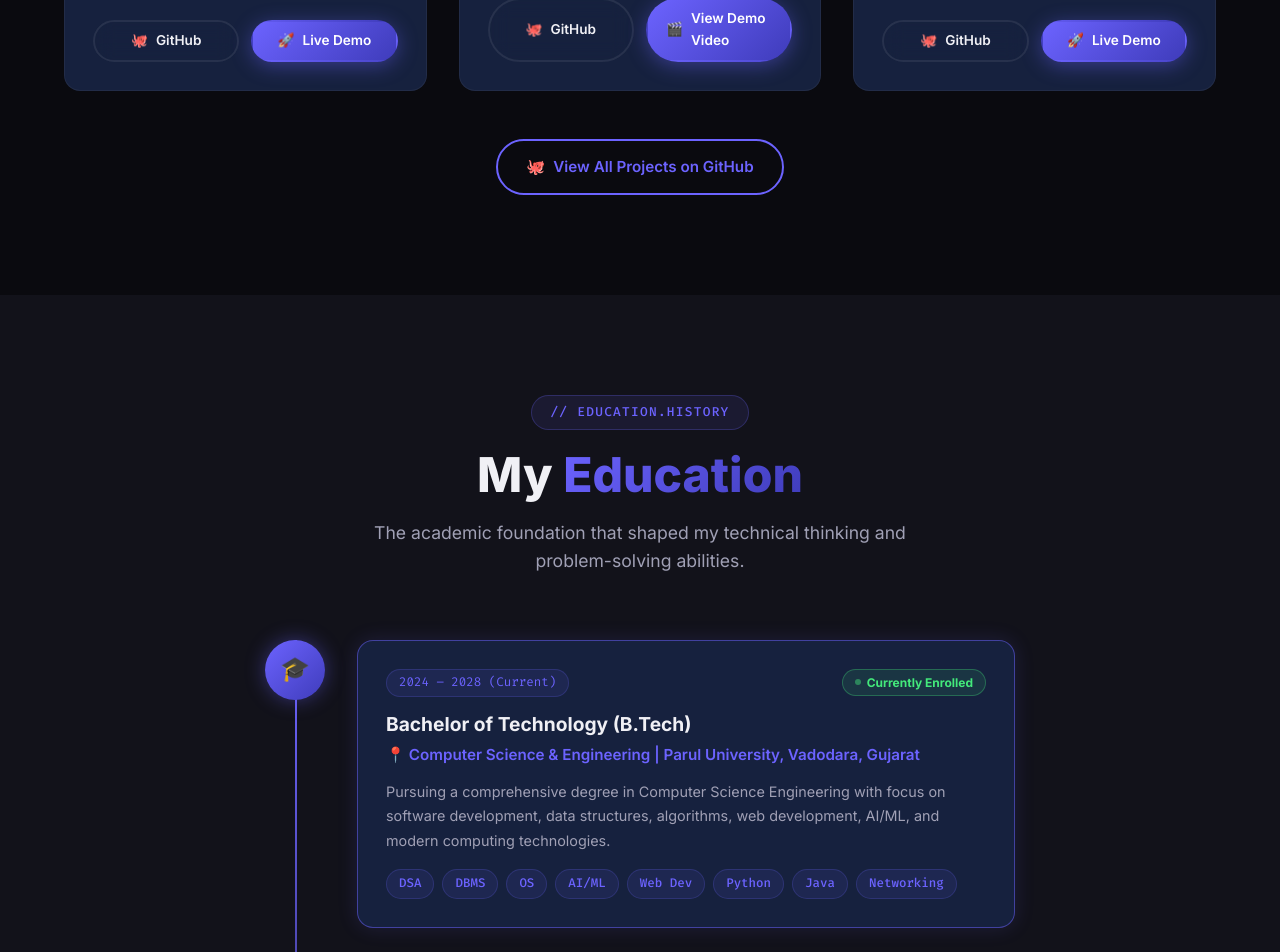
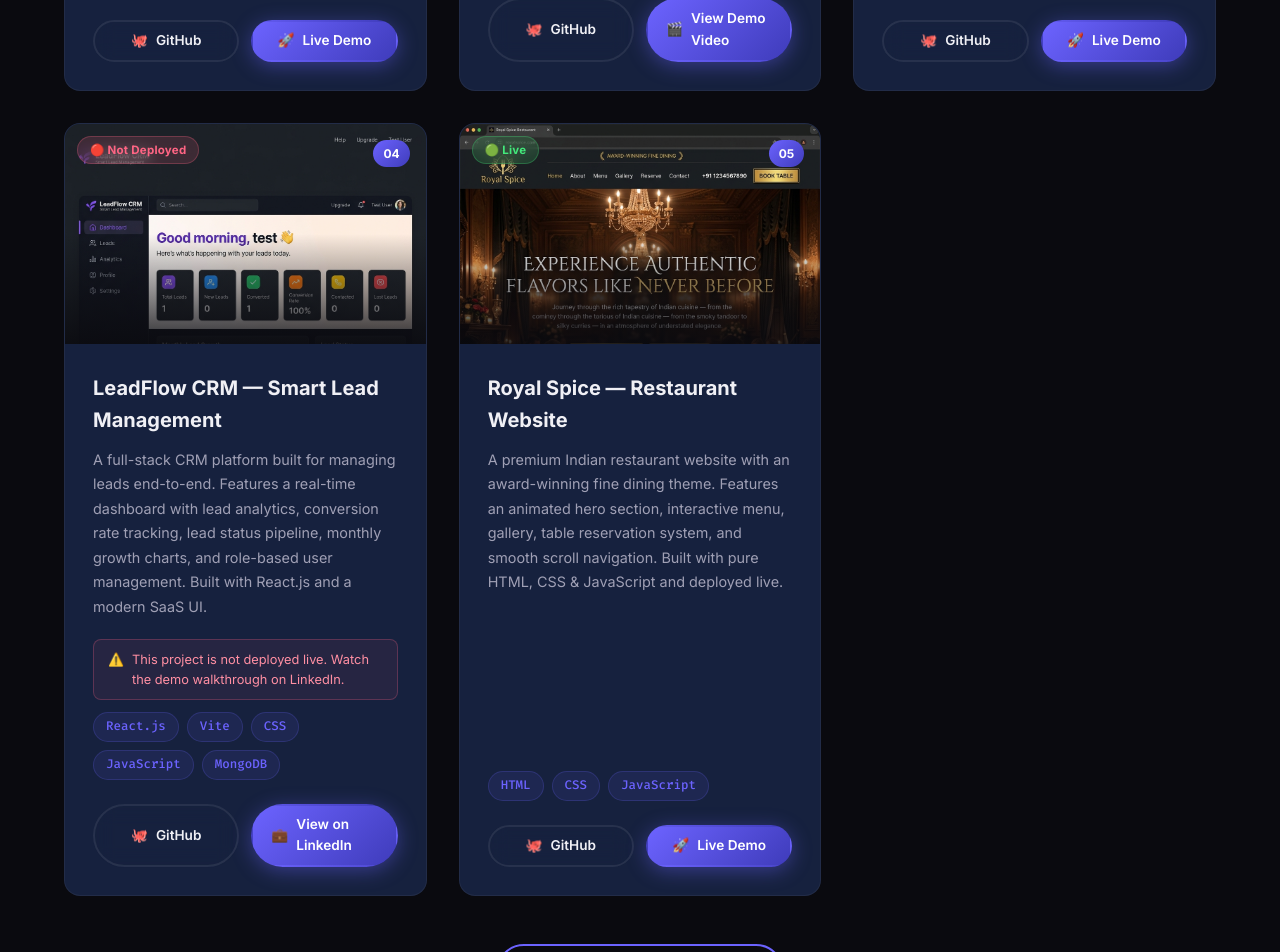
Before and after one commit to Amankr0075/FUTURE_FS_01, a React (Vite) app: page / in a window 1280 px wide. Shown: the part 4600-5552 px from the top of the page. Built offline with nearby package versions, Linux system fonts and the light colour scheme.

Commit message:
Update project code

```diff
--- a/src/components/Projects.jsx
+++ b/src/components/Projects.jsx
@@ -37,6 +37,35 @@
     image: `${import.meta.env.BASE_URL}project-portfolio.png`,
     github: 'https://github.com/Amankr0075/FUTURE_FS_01',
     demo: 'https://amankr0075.github.io/FUTURE_FS_01/',
+    demoLabel: 'Live Demo',
+    badge: '🟢 Live',
+    badgeColor: 'rgba(67,233,123,0.15)',
+    badgeText: '#43e97b',
+  },
+  {
+    id: 4,
+    name: 'LeadFlow CRM — Smart Lead Management',
+    description:
+      'A full-stack CRM platform built for managing leads end-to-end. Features a real-time dashboard with lead analytics, conversion rate tracking, lead status pipeline, monthly growth charts, and role-based user management. Built with React.js and a modern SaaS UI.',
+    tech: ['React.js', 'Vite', 'CSS', 'JavaScript', 'MongoDB'],
+    image: `${import.meta.env.BASE_URL}project-leadflow-crm.png`,
+    github: 'https://github.com/Amankr0075/FUTURE_FS_02',
+    demo: 'https://www.linkedin.com/posts/amanxelon_leadflowcrm-futureinterns-fullstackdeveloper-activity-7467945854788632576-tz4O?utm_source=share&utm_medium=member_desktop&rcm=ACoAAEPGeXsB-1pqYLG-Zo5O4FELLUfK8XoLv7M',
+    demoLabel: 'View on LinkedIn',
+    badge: '🔴 Not Deployed',
+    badgeColor: 'rgba(255,101,132,0.15)',
+    badgeText: '#ff6584',
+    note: 'This project is not deployed live. Watch the demo walkthrough on LinkedIn.',
+  },
+  {
+    id: 5,
+    name: 'Royal Spice — Restaurant Website',
+    description:
+      'A premium Indian restaurant website with an award-winning fine dining theme. Features an animated hero section, interactive menu, gallery, table reservation system, and smooth scroll navigation. Built with pure HTML, CSS & JavaScript and deployed live.',
+    tech: ['HTML', 'CSS', 'JavaScript'],
+    image: `${import.meta.env.BASE_URL}project-royal-spice.png`,
+    github: 'https://github.com/Amankr0075/FUTURE_FS_03',
+    demo: 'https://amankr0075.github.io/FUTURE_FS_03/',
     demoLabel: 'Live Demo',
     badge: '🟢 Live',
     badgeColor: 'rgba(67,233,123,0.15)',
@@ -161,7 +190,7 @@
                     id={`project-${project.id}-demo`}
                     aria-label={`${project.demoLabel} of ${project.name}`}
                   >
-                    <span>{project.demoLabel.includes('Video') ? '🎬' : '🚀'}</span> {project.demoLabel}
+                    <span>{project.demoLabel.includes('Video') ? '🎬' : project.demoLabel.includes('LinkedIn') ? '💼' : '🚀'}</span> {project.demoLabel}
                   </a>
                 </div>
               </div>
```
Also changed, not shown: public/resume.html (+30 -0 lines), public/project-leadflow-crm.png (added), public/project-royal-spice.png (added).
